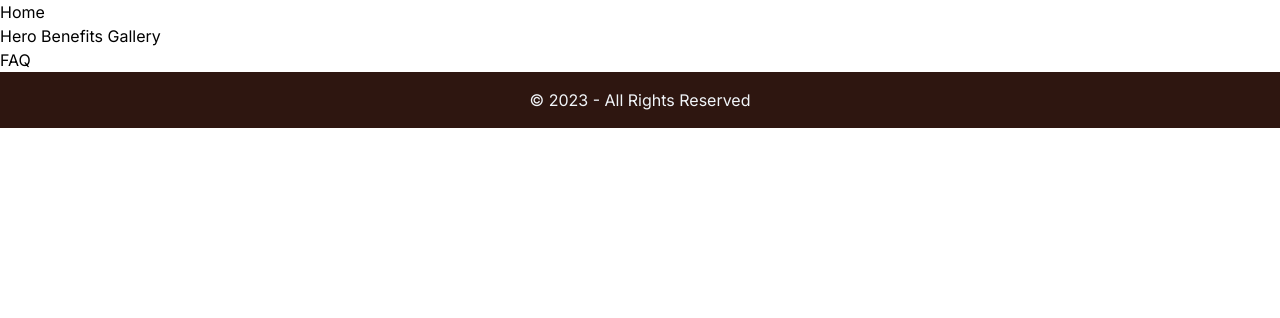
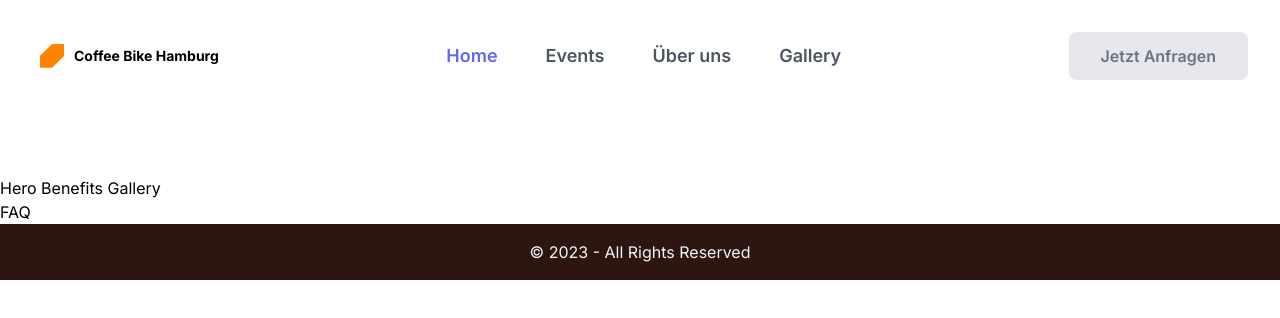
Before and after one commit to futurefounder/coffe-bike-hamburg, a Next.js app: page / in a window 1280 px wide. Shown: the top 318 px of the page. Built offline with nearby package versions, Linux system fonts and the light colour scheme.

Commit message:
Add meta description

```diff
--- a/src/app/components/Navigation.tsx
+++ b/src/app/components/Navigation.tsx
@@ -1,9 +1,81 @@
 export default function Navigation() {
   return (
-    <nav>
-      <ul>
-        <li>Home</li>
-      </ul>
-    </nav>
+    <div class="mx-auto max-w-screen-2xl px-4 md:px-8">
+      <header className="ml-2 mb-8 flex items-center justify-between py-4 md:mb-12 md:py-8 xl:mb-16">
+        {/* <!-- logo - start --> */}
+        <a
+          href="/"
+          className="inline-flex items-center gap-2.5 text-2xl font-bold text-black md:text-sm"
+          aria-label="logo"
+        >
+          <svg
+            width="95"
+            height="94"
+            viewBox="0 0 95 94"
+            className="h-auto w-6 text-coffeeAccent"
+            fill="currentColor"
+            xmlns="http://www.w3.org/2000/svg"
+          >
+            <path d="M96 0V47L48 94H0V47L48 0H96Z" />
+          </svg>
+          Coffee Bike Hamburg
+        </a>
+        {/* <!-- logo - end --> */}
+
+        {/* <!-- nav - start --> */}
+        <nav className="hidden gap-12 lg:flex">
+          <a href="#" className="text-lg font-semibold text-indigo-500">
+            Home
+          </a>
+          <a
+            href="#"
+            className="text-lg font-semibold text-gray-600 transition duration-100 hover:text-indigo-500 active:text-indigo-700"
+          >
+            Events
+          </a>
+          <a
+            href="#"
+            className="text-lg font-semibold text-gray-600 transition duration-100 hover:text-indigo-500 active:text-indigo-700"
+          >
+            Über uns
+          </a>
+          <a
+            href="#"
+            className="text-lg font-semibold text-gray-600 transition duration-100 hover:text-indigo-500 active:text-indigo-700"
+          >
+            Gallery
+          </a>
+        </nav>
+        {/* <!-- nav - end --> */}
+
+        {/* <!-- buttons - start --> */}
+        <a
+          href="#"
+          className="hidden rounded-lg bg-gray-200 px-8 py-3 text-center text-sm font-semibold text-gray-500 outline-none ring-indigo-300 transition duration-100 hover:bg-gray-300 focus-visible:ring active:text-gray-700 md:text-base lg:inline-block"
+        >
+          Jetzt Anfragen
+        </a>
+
+        <button
+          type="button"
+          className="inline-flex items-center gap-2 rounded-lg bg-gray-200 px-2.5 py-2 text-sm font-semibold text-gray-500 ring-indigo-300 hover:bg-gray-300 focus-visible:ring active:text-gray-700 md:text-base lg:hidden"
+        >
+          <svg
+            xmlns="http://www.w3.org/2000/svg"
+            className="h-6 w-6"
+            viewBox="0 0 20 20"
+            fill="currentColor"
+          >
+            <path
+              fill-rule="evenodd"
+              d="M3 5a1 1 0 011-1h12a1 1 0 110 2H4a1 1 0 01-1-1zM3 10a1 1 0 011-1h6a1 1 0 110 2H4a1 1 0 01-1-1zM3 15a1 1 0 011-1h12a1 1 0 110 2H4a1 1 0 01-1-1z"
+              clip-rule="evenodd"
+            />
+          </svg>
+          Menu
+        </button>
+        {/* <!-- buttons - end --> */}
+      </header>
+    </div>
   );
 }
--- a/src/app/layout.tsx
+++ b/src/app/layout.tsx
@@ -1,22 +1,23 @@
-import type { Metadata } from 'next'
-import { Inter } from 'next/font/google'
-import './globals.css'
+import type { Metadata } from "next";
+import { Inter } from "next/font/google";
+import "./globals.css";
 
-const inter = Inter({ subsets: ['latin'] })
+const inter = Inter({ subsets: ["latin"] });
 
 export const metadata: Metadata = {
-  title: 'Create Next App',
-  description: 'Generated by create next app',
-}
+  title: "Coffee Bike Hamburg - Mobiler Kaffeeservice in Hamburg",
+  description:
+    "Entdecken Sie Coffee Bike Hamburg, Ihren mobilen Kaffeeservice. Genießen Sie frisch gebrühten Kaffee an verschiedenen Standorten in Hamburg und Umgebung – perfekt für den schnellen Kaffeegenuss unterwegs.",
+};
 
 export default function RootLayout({
   children,
 }: {
-  children: React.ReactNode
+  children: React.ReactNode;
 }) {
   return (
     <html lang="en">
       <body className={inter.className}>{children}</body>
     </html>
-  )
+  );
 }
```
